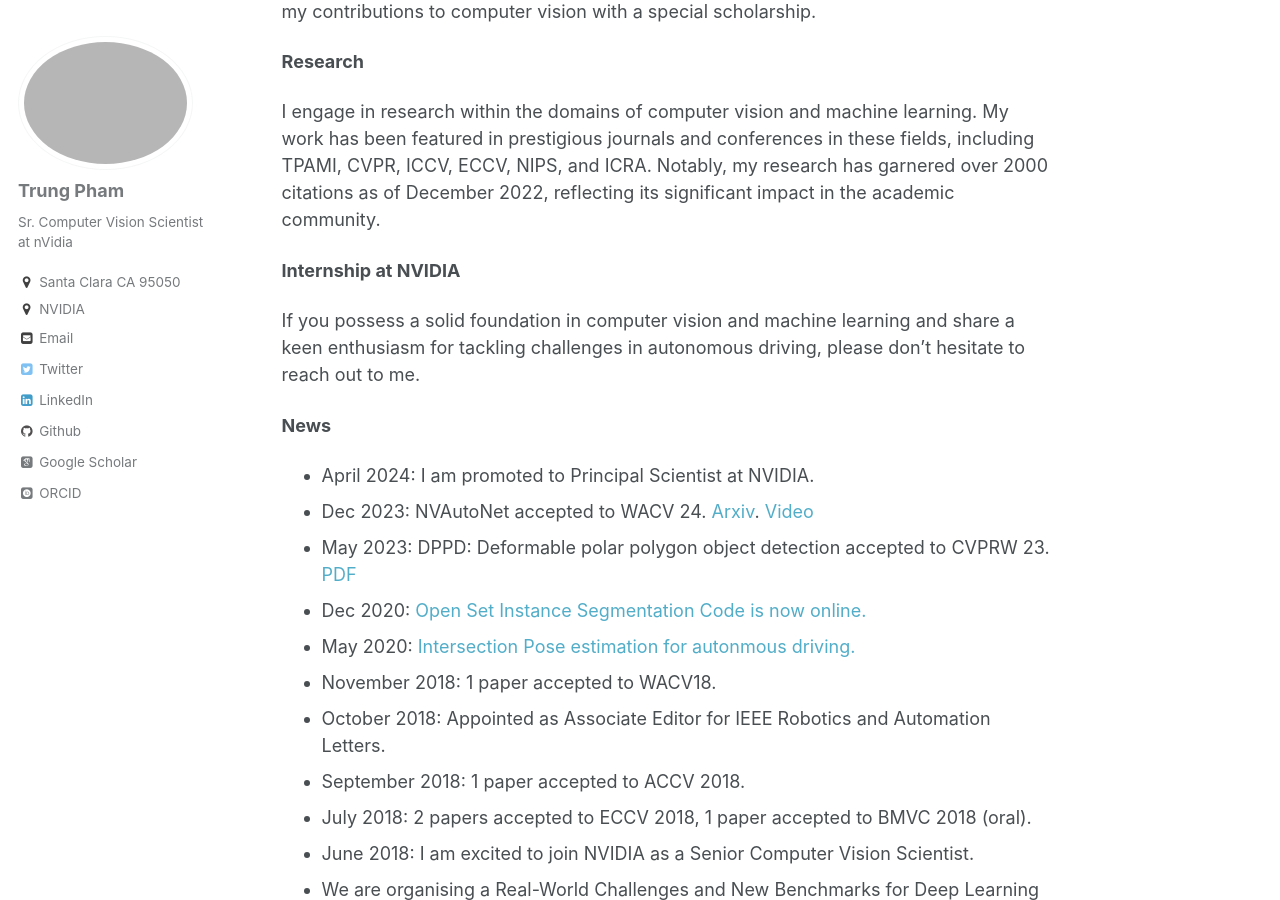
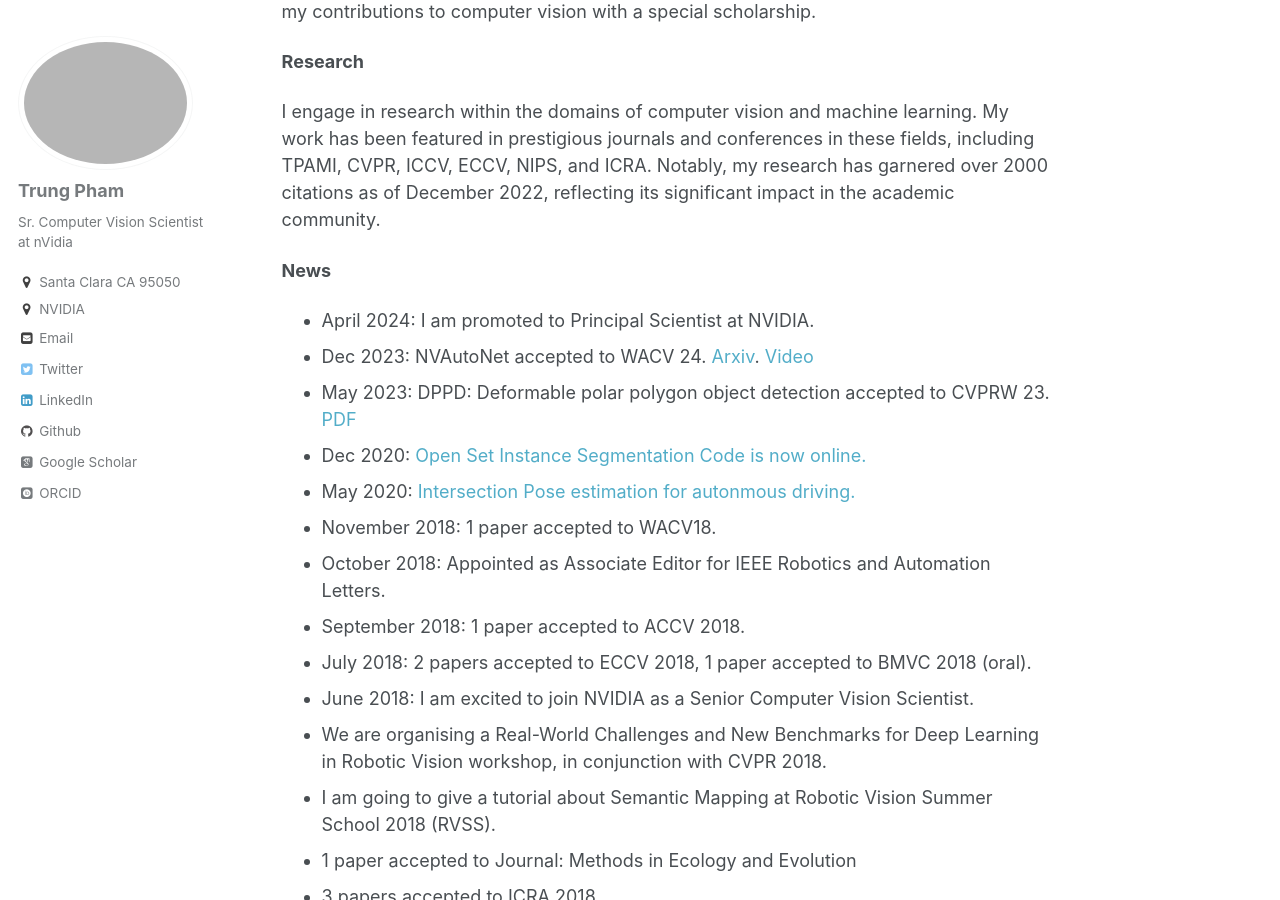
Before and after one commit to trungtpham/trungtpham.github.io, a Jekyll site: the page built from index.md, in a window 1280 px wide and 900 px high, scrolled down 700 px. Built offline with Jekyll 4.4.1, drawn with Linux system fonts in a browser that asks for light colours; some web fonts are replaced; our own code applies the rules of GitHub Pages for plain Markdown files.

Commit message:
Update index.md

```diff
--- a/index.md
+++ b/index.md
@@ -11,10 +11,6 @@ Prior to my time at NVIDIA, I conducted research at the Australian Centre of Rob
 **Research**
 
 I engage in research within the domains of computer vision and machine learning. My work has been featured in prestigious journals and conferences in these fields, including TPAMI, CVPR, ICCV, ECCV, NIPS, and ICRA. Notably, my research has garnered over 2000 citations as of December 2022, reflecting its significant impact in the academic community.
-
-**Internship at NVIDIA**
-
-If you possess a solid foundation in computer vision and machine learning and share a keen enthusiasm for tackling challenges in autonomous driving, please don't hesitate to reach out to me.
 
 **News**
 * April 2024: I am promoted to Principal Scientist at NVIDIA.
```
